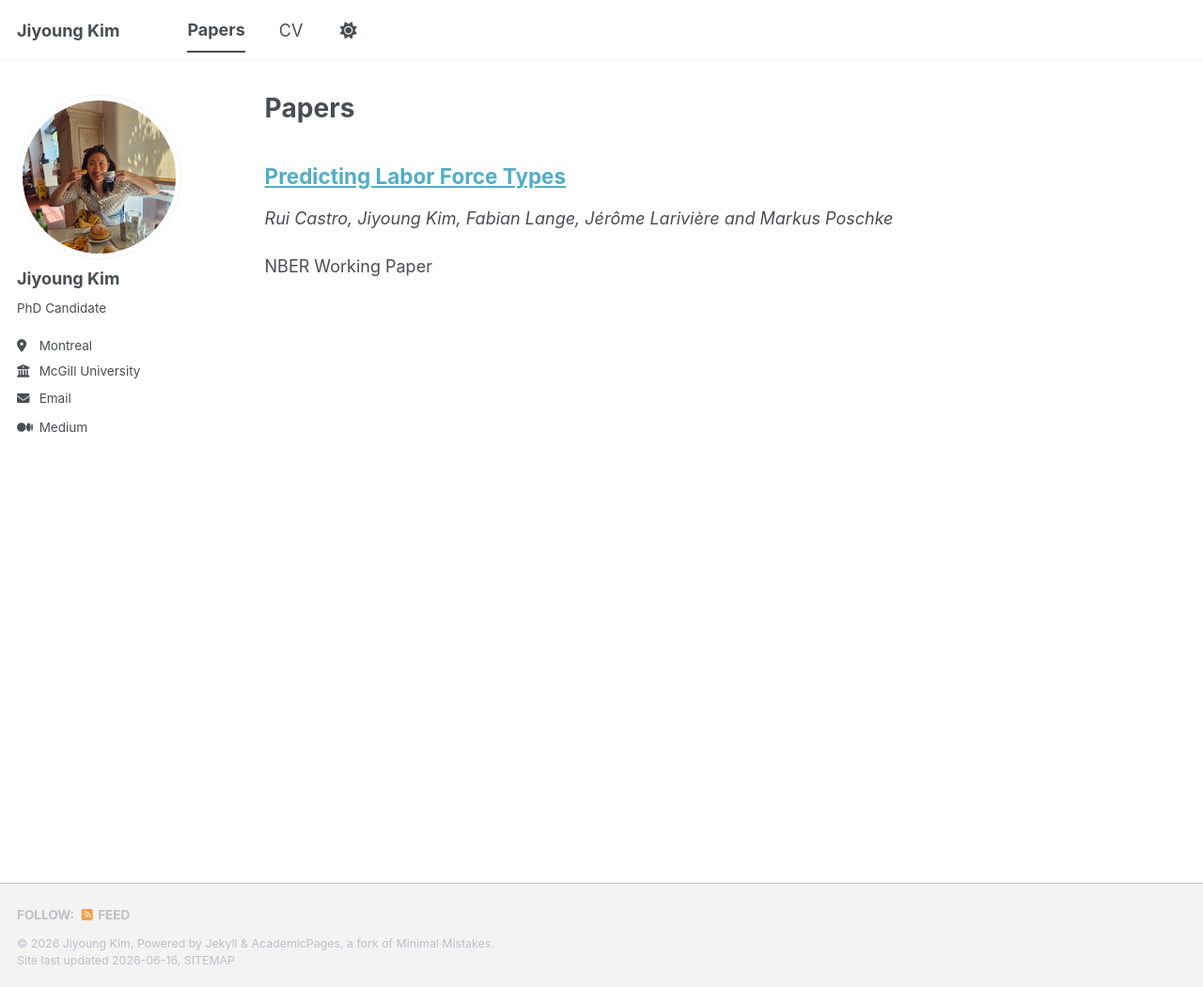
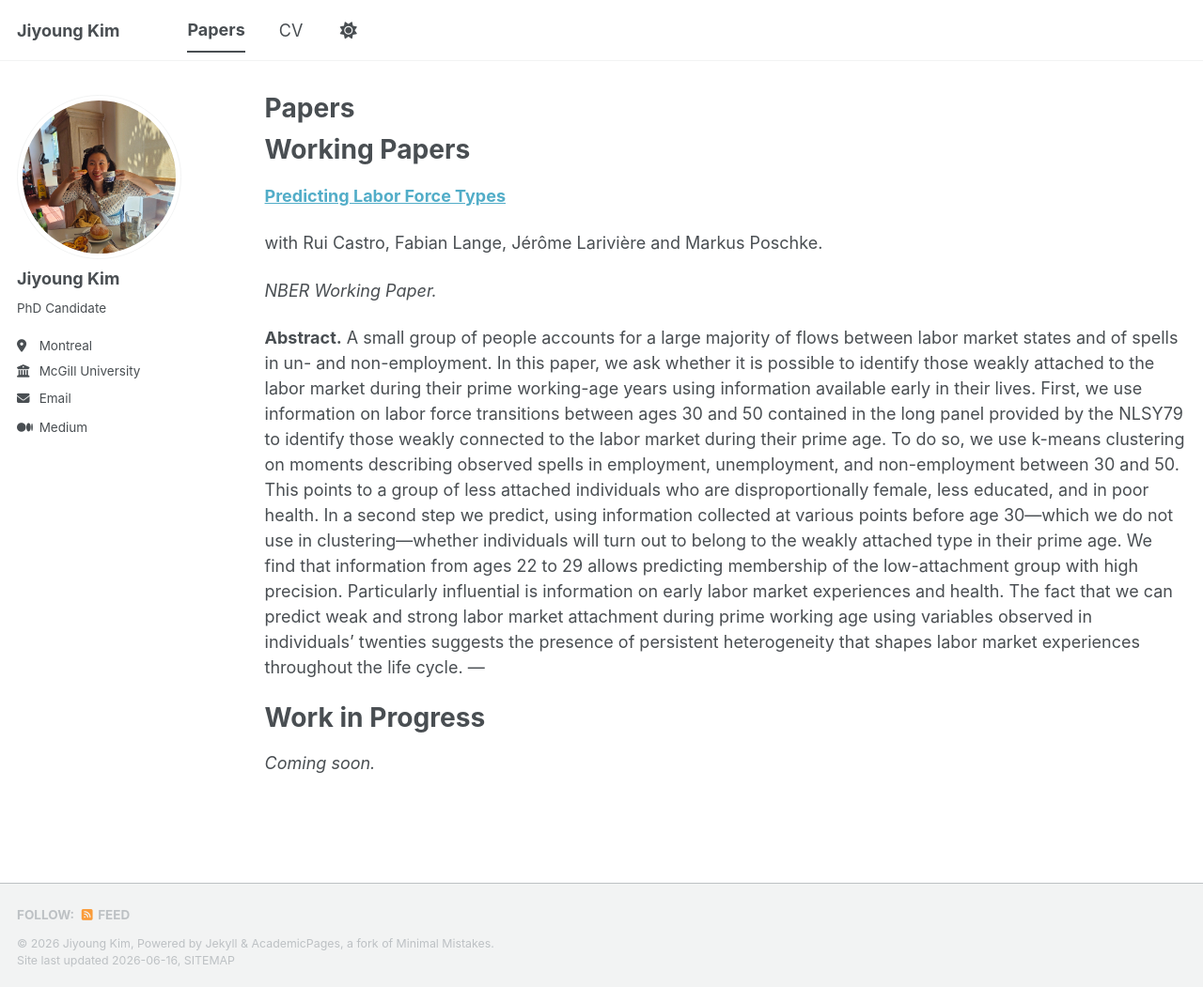
Before and after one commit to Jiyoung-Cecil-Kim/Jiyoung-Kim, a Jekyll site: the page built from _pages/papers.md, in a window 1280 px wide and 1051 px high. Shown: the whole window at 94% size. Built offline with Jekyll 4.4.1, drawn with Linux system fonts in a browser that asks for light colours; a script bundle is joined from its source files by our own code; library files that are not in the unit come from our copies.

Commit message:
clearer paper page format

```diff
--- a/_pages/papers.md
+++ b/_pages/papers.md
@@ -7,8 +7,18 @@ author_profile: true
 
 {% include base_path %}
 
-## [Predicting Labor Force Types]({{ base_path }}/files/predicting_labor_force_types.pdf)
+# Working Papers
 
-*Rui Castro, Jiyoung Kim, Fabian Lange, Jérôme Larivière and Markus Poschke*
+**[Predicting Labor Force Types]({{ base_path }}/files/predicting_labor_force_types.pdf)**
 
-NBER Working Paper
+with Rui Castro, Fabian Lange, Jérôme Larivière and Markus Poschke.
+
+*NBER Working Paper.*
+
+**Abstract.** <!-- TODO: paste the paper abstract here -->
+A small group of people accounts for a large majority of flows between labor market states and of spells in un- and non-employment. In this paper, we ask whether it is possible to identify those weakly attached to the labor market during their prime working-age years using information available early in their lives. First, we use information on labor force transitions between ages 30 and 50 contained in the long panel provided by the NLSY79 to identify those weakly connected to the labor market during their prime age. To do so, we use k-means clustering on moments describing observed spells in employment, unemployment, and non-employment between 30 and 50. This points to a group of less attached individuals who are disproportionally female, less educated, and in poor health. In a second step we predict, using information collected at various points before age 30—which we do not use in clustering—whether individuals will turn out to belong to the weakly attached type in their prime age. We find that information from ages 22 to 29 allows predicting membership of the low-attachment group with high precision. Particularly influential is information on early labor market experiences and health. The fact that we can predict weak and strong labor market attachment during prime working age using variables observed in individuals’ twenties suggests the presence of persistent heterogeneity that shapes labor market experiences throughout the life cycle.
+---
+
+# Work in Progress
+
+*Coming soon.* <!-- TODO: add work-in-progress entries, or delete this section -->
```
